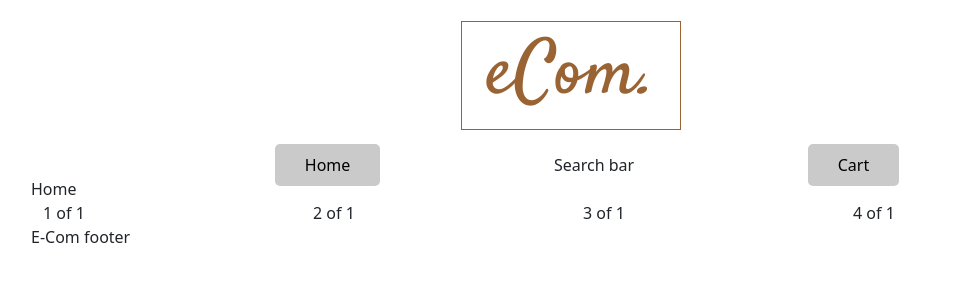
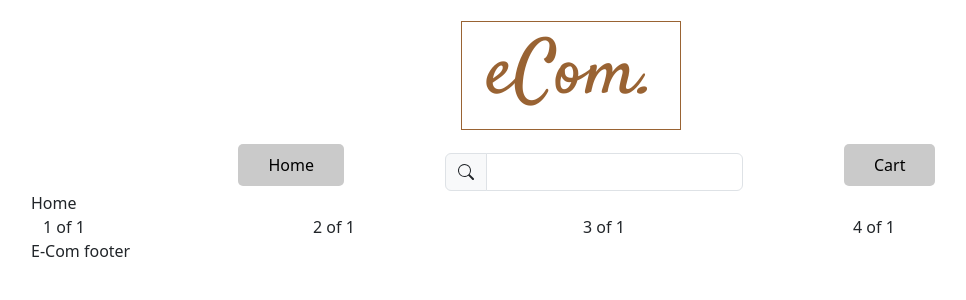
Before and after one commit to AbiyuTashoma/js-frameworks-ca, a React (Create React App) app: page / in a window 1280 px wide. Shown: the top 300 px of the page, without its empty margins (69-1035 px from the left). Built offline with nearby package versions, Linux system fonts and the light colour scheme; a web font is replaced by a local one.

Commit message:
added search bar

```diff
--- a/src/App.jsx
+++ b/src/App.jsx
@@ -4,7 +4,6 @@
 import Home from "./components/pages/home";
 import RouteNotFound from "./components/pages/routeNotFound";
 import Cart from "./components/pages/cart";
-// import "./components/styles/index.scss";
 
 function App() {
   return (
--- a/src/components/methods/layout.jsx
+++ b/src/components/methods/layout.jsx
@@ -5,9 +5,31 @@
     return (
         <ul class="navigation">
             <li><Link className="menu" to="/">Home</Link></li>
-            <li>Search bar</li>
+            <li><Search /></li>
             <li><Link className="menu" to="/cart">Cart</Link></li>
         </ul>
+    );
+}
+
+function Search() {
+    return (
+        <form class="input-group search-form">
+            <label class="input-group-text" for="search">
+              <svg
+                xmlns="http://www.w3.org/2000/svg"
+                width="16"
+                height="16"
+                fill="currentColor"
+                class="bi bi-search"
+                viewBox="0 0 16 16"
+              >
+                <path
+                  d="M11.742 10.344a6.5 6.5 0 1 0-1.397 1.398h-.001c.03.04.062.078.098.115l3.85 3.85a1 1 0 0 0 1.415-1.414l-3.85-3.85a1.007 1.007 0 0 0-.115-.1zM12 6.5a5.5 5.5 0 1 1-11 0 5.5 5.5 0 0 1 11 0z"
+                />
+              </svg>
+            </label>
+            <input type="search" class="form-control" id="search" />
+          </form>
     );
 }
 
```
